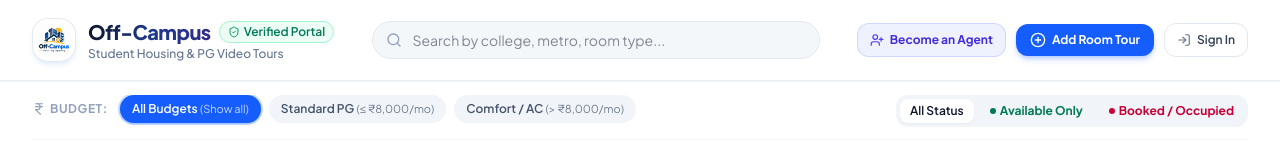
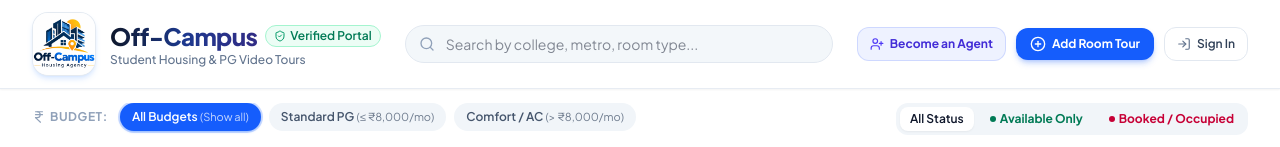
Before and after one commit to Progress-bill/Uni-stay-student-housing, a React (Vite) app: page / in a window 1280 px wide. Shown: the top 147 px of the page. Built offline with nearby package versions, Linux system fonts and the light colour scheme; no server answers.

Commit message:
style: increase Off-Campus logo dimensions and zoom to improve visibility

```diff
--- a/src/components/Navbar.jsx
+++ b/src/components/Navbar.jsx
@@ -42,20 +42,20 @@ export default function Navbar({
         : 'bg-white/95 border-slate-200/80'
     }`}>
       <div className="max-w-7xl mx-auto px-4 sm:px-6 lg:px-8">
-        <div className="flex items-center justify-between h-20">
+        <div className="flex items-center justify-between h-20 sm:h-22">
 
           {/* Logo & Agent Branding */}
-          <div className="flex items-center gap-3">
-            <div className="h-11 w-11 rounded-2xl bg-white border border-slate-200/90 shadow-md shadow-blue-500/10 flex items-center justify-center overflow-hidden p-1">
+          <div className="flex items-center gap-3.5">
+            <div className="h-14 w-14 sm:h-16 sm:w-16 rounded-2xl bg-white border border-slate-200/90 shadow-md shadow-blue-500/15 flex items-center justify-center overflow-hidden shrink-0">
               <img
                 src="/off-campus-logo.jpg"
                 alt="Off-Campus Logo"
-                className="h-full w-full object-contain"
+                className="h-full w-full object-cover scale-110"
               />
             </div>
             <div>
               <div className="flex items-center gap-2">
-                <span className="text-xl font-extrabold tracking-tight bg-gradient-to-r from-slate-900 via-blue-900 to-indigo-900 bg-clip-text text-transparent">
+                <span className="text-xl sm:text-2xl font-black tracking-tight bg-gradient-to-r from-slate-900 via-blue-900 to-indigo-900 bg-clip-text text-transparent">
                   Off-Campus
                 </span>
                 <span className="inline-flex items-center px-2 py-0.5 rounded-full text-xs font-semibold bg-emerald-50 text-emerald-700 border border-emerald-200">
```
